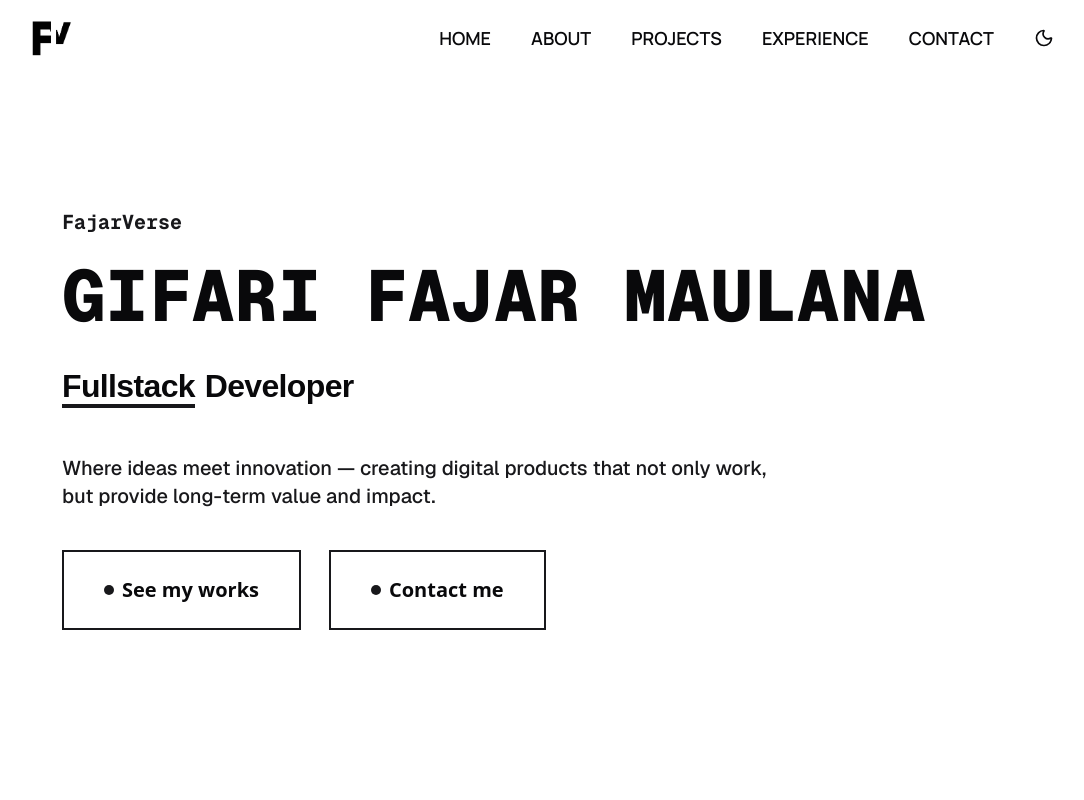
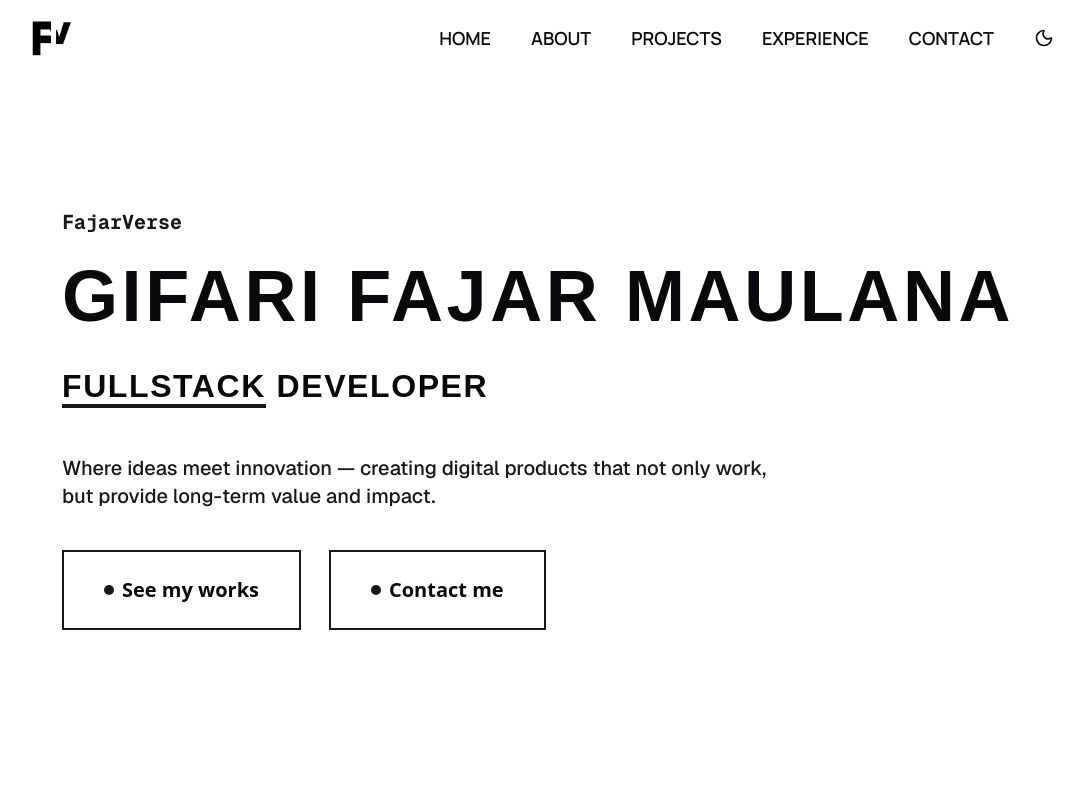
Before and after one commit to FajarVerse/portofolio-fajarverse, a Next.js app: page / in a window 1280 px wide. Shown: the top 800 px of the page, without its empty margins (98-1182 px from the left). Built offline with nearby package versions, Linux system fonts and the light colour scheme; a web font is replaced by a local one.

Commit message:
fix: home section

```diff
--- a/src/components/ui/hyper-text.tsx
+++ b/src/components/ui/hyper-text.tsx
@@ -136,7 +136,7 @@ export function HyperText({
         {displayText.map((letter, index) => (
           <motion.span
             key={index}
-            className={cn("font-mono", letter === " " ? "w-3" : "")}
+            className={cn("font-anton", letter === " " ? "w-3" : "")}
           >
             {letter.toUpperCase()}
           </motion.span>
--- a/src/fragment/home-fragment.tsx
+++ b/src/fragment/home-fragment.tsx
@@ -25,17 +25,16 @@ const HomeFragment = () => {
           FajarVerse
         </TextAnimate>
 
-        {/* <h1 className="font-anton font-extrabold text-5xl tracking-wide md:text-6xl lg:text-[3.4rem] xl:text-7xl xl:tracking-wider 2xl:text-[4.7rem]"> */}
         <HyperText
           startOnView={true}
           animateOnHover={false}
           duration={1000}
-          className="font-anton font-extrabold text-5xl md:text-6xl lg:text-[3.4rem] xl:text-7xl 2xl:text-[4.8rem]"
+          className="font-anton font-extrabold text-5xl md:text-6xl lg:text-[3.4rem] xl:text-7xl 2xl:text-[4.8rem] lg:tracking-wider"
         >
           GIFARI FAJAR MAULANA
         </HyperText>
-        {/* </h1> */}
-        <h2 className="font-anton font-bold text-xl mt-1 mb-4 md:mt-1.5 lg:tracking-wide lg:text-2xl xl:text-[2rem] xl:mb-7 2xl:mb-9">
+
+        <h2 className="font-anton font-bold text-xl mt-1 mb-4 md:mt-1.5 lg:text-2xl xl:text-[2rem] xl:mb-7 2xl:mb-9 lg:tracking-wider">
           <TypingAnimation
             duration={500}
             startOnView={true}
@@ -44,9 +43,9 @@ const HomeFragment = () => {
             cursorStyle={"underscore"}
             typeSpeed={50}
             showCursor={false}
-            className="relative before:block before:content-[''] before:absolute before:-bottom-1 before:left-0 before:w-full before:h-1 before:bg-primary"
+            className="relative before:block before:content-[''] before:absolute before:-bottom-1 before:left-0 before:w-full before:h-1 before:bg-primary lg:tracking-wider"
           >
-            Fullstack
+            FULLSTACK
           </TypingAnimation>{" "}
           <TypingAnimation
             duration={500}
@@ -57,8 +56,9 @@ const HomeFragment = () => {
             typeSpeed={50}
             delay={500}
             showCursor={false}
+            className="lg:tracking-wider"
           >
-            Developer
+            DEVELOPER
           </TypingAnimation>
         </h2>
         <div className="w-full md:w-3/4 lg:w-3/5 xl:w-3/4">
```
